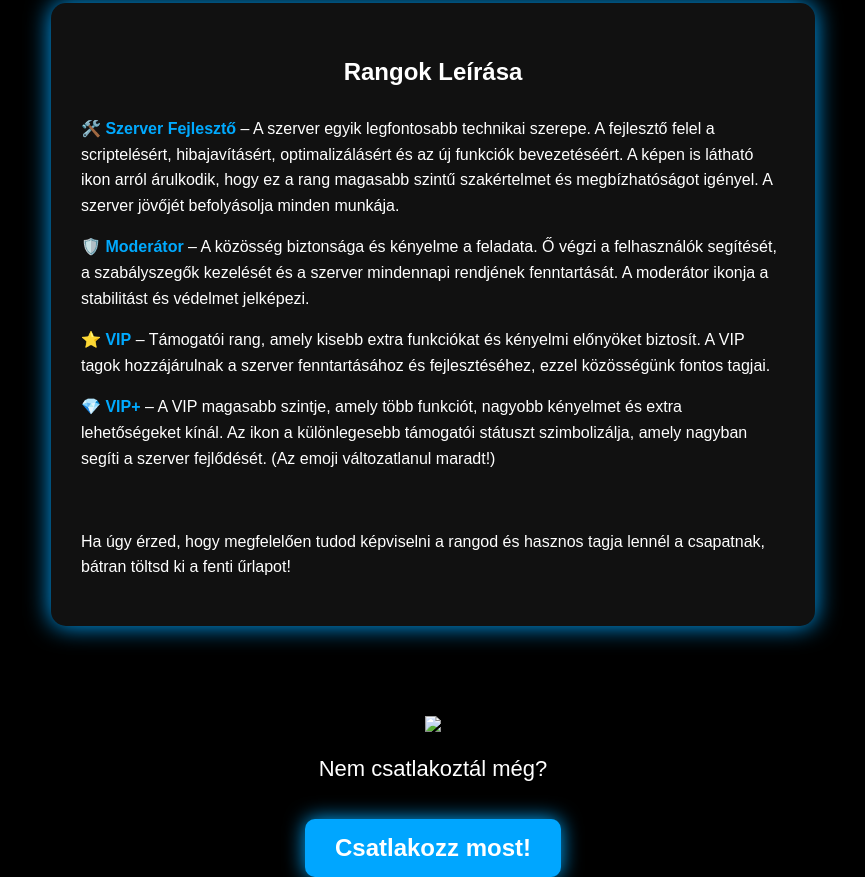
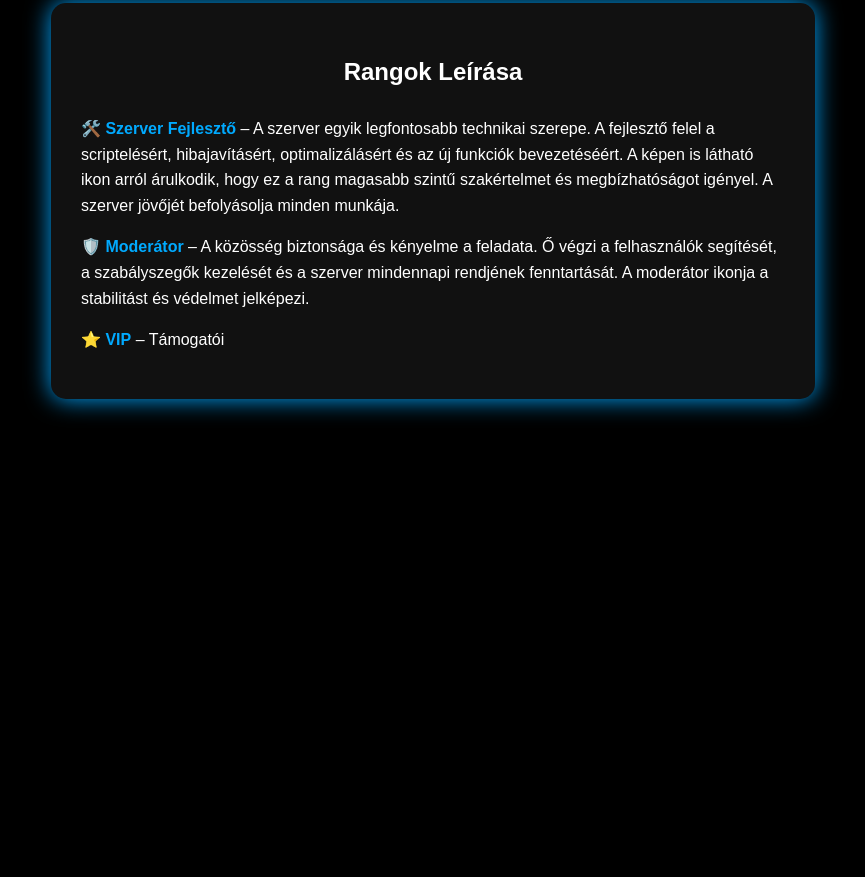
Before and after one commit to solymivagyokhelo-alt/tw1zz-and-v1bzr-rangigenyles, a plain HTML site: page index.html in a window 1280 px wide. Shown: the part 703-1580 px from the top of the page, without its empty margins (207-1072 px from the left). After the commit the page ends 1152 px from the top, so only its background shows below. Drawn offline with Linux system fonts and the light colour scheme.

Commit message:
Update index.html

```diff
--- a/index.html
+++ b/index.html
@@ -106,7 +106,7 @@
 <body>
 
     <!-- Felső kép -->
-    <img src="A_logo_set_against_a_solid_black_background_featur.png" class="top-image">
+    <img src="cc787790-9497-4ef4-bef6-ad4ad505dc65.png" class="top-image">
 
     <!-- Rang igénylés form -->
     <div class="form-box">
@@ -143,21 +143,4 @@
 
         <p><b>🛡️ Moderátor</b> – A közösség biztonsága és kényelme a feladata. Ő végzi a felhasználók segítését, a szabályszegők kezelését és a szerver mindennapi rendjének fenntartását. A moderátor ikonja a stabilitást és védelmet jelképezi.</p>
 
-        <p><b>⭐ VIP</b> – Támogatói rang, amely kisebb extra funkciókat és kényelmi előnyöket biztosít. A VIP tagok hozzájárulnak a szerver fenntartásához és fejlesztéséhez, ezzel közösségünk fontos tagjai.</p>
-
-        <p><b>💎 VIP+</b> – A VIP magasabb szintje, amely több funkciót, nagyobb kényelmet és extra lehetőségeket kínál. Az ikon a különlegesebb támogatói státuszt szimbolizálja, amely nagyban segíti a szerver fejlődését. (Az emoji változatlanul maradt!)</p>
-
-        <br>
-
-        <p>Ha úgy érzed, hogy megfelelően tudod képviselni a rangod és hasznos tagja lennél a csapatnak, bátran töltsd ki a fenti űrlapot!</p>
-    </div>
-
-    <!-- Alsó kép -->
-    <img src="A_logo_set_against_a_solid_black_background_featur.png" class="bottom-img">
-
-    <p class="join-text">Nem csatlakoztál még?</p>
-
-    <a class="join-btn" href="https://discord.gg/wufvEM3T" target="_blank">Csatlakozz most!</a>
-
-</body>
-</html>
+        <p><b>⭐ VIP</b> – Támogatói
```
